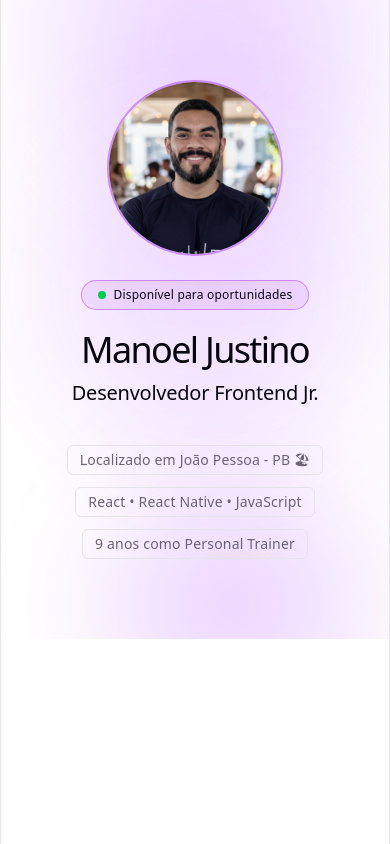
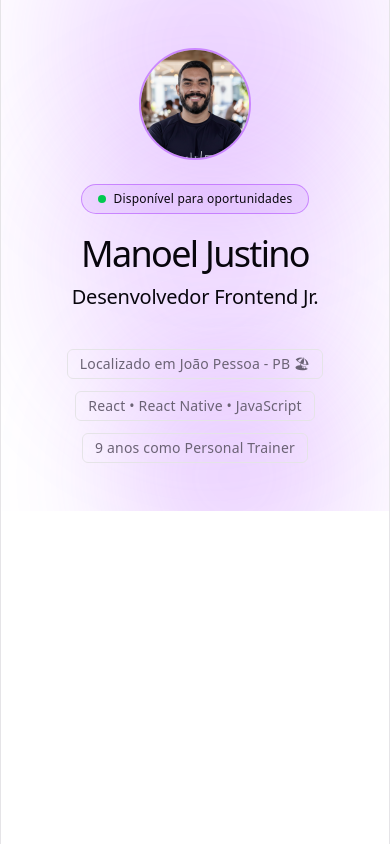
Before and after one commit to ManewJ/portfolio-manoel, a React (Vite) app: page / in a window 390 px wide. Built offline with nearby package versions, Linux system fonts and the light colour scheme.

Commit message:
style: ajusta padding, gap e tamanho da foto para mobile-first

```diff
--- a/src/components/Hero.jsx
+++ b/src/components/Hero.jsx
@@ -2,7 +2,8 @@ import profileImg from '../assets/profile.png'
 
 function Hero() {
   return (
-    <section className="relative flex flex-col items-center text-center px-6 py-20 gap-6 overflow-hidden">
+    <section className="relative flex flex-col items-center text-center px-6 py-12 gap-4 overflow-hidden">
+
       {/* Blobs de fundo — decorativos, não interativos */}
       <div className="absolute top-[-60px] left-[10%] w-72 h-72 rounded-full bg-[var(--accent)] opacity-20 blur-3xl animate-[blob_18s_ease-in-out_infinite]"></div>
       <div className="absolute top-[20%] right-[5%] w-80 h-80 rounded-full bg-[var(--accent)] opacity-15 blur-3xl animate-[blob_22s_ease-in-out_infinite] [animation-delay:-6s]"></div>
@@ -13,7 +14,7 @@ function Hero() {
         <img
           src={profileImg}
           alt="Manoel Justino"
-          className="w-44 h-44 rounded-full object-cover border-2 border-[var(--accent-border)]"
+          className="w-28 h-28 sm:w-40 sm:h-40 rounded-full object-cover border-2 border-[var(--accent-border)]"
         />
 
         <span className="inline-flex items-center gap-2 px-4 py-1.5 rounded-full bg-[var(--accent-bg)] border border-[var(--accent-border)] text-xs font-medium text-[var(--text-h)]">
```
